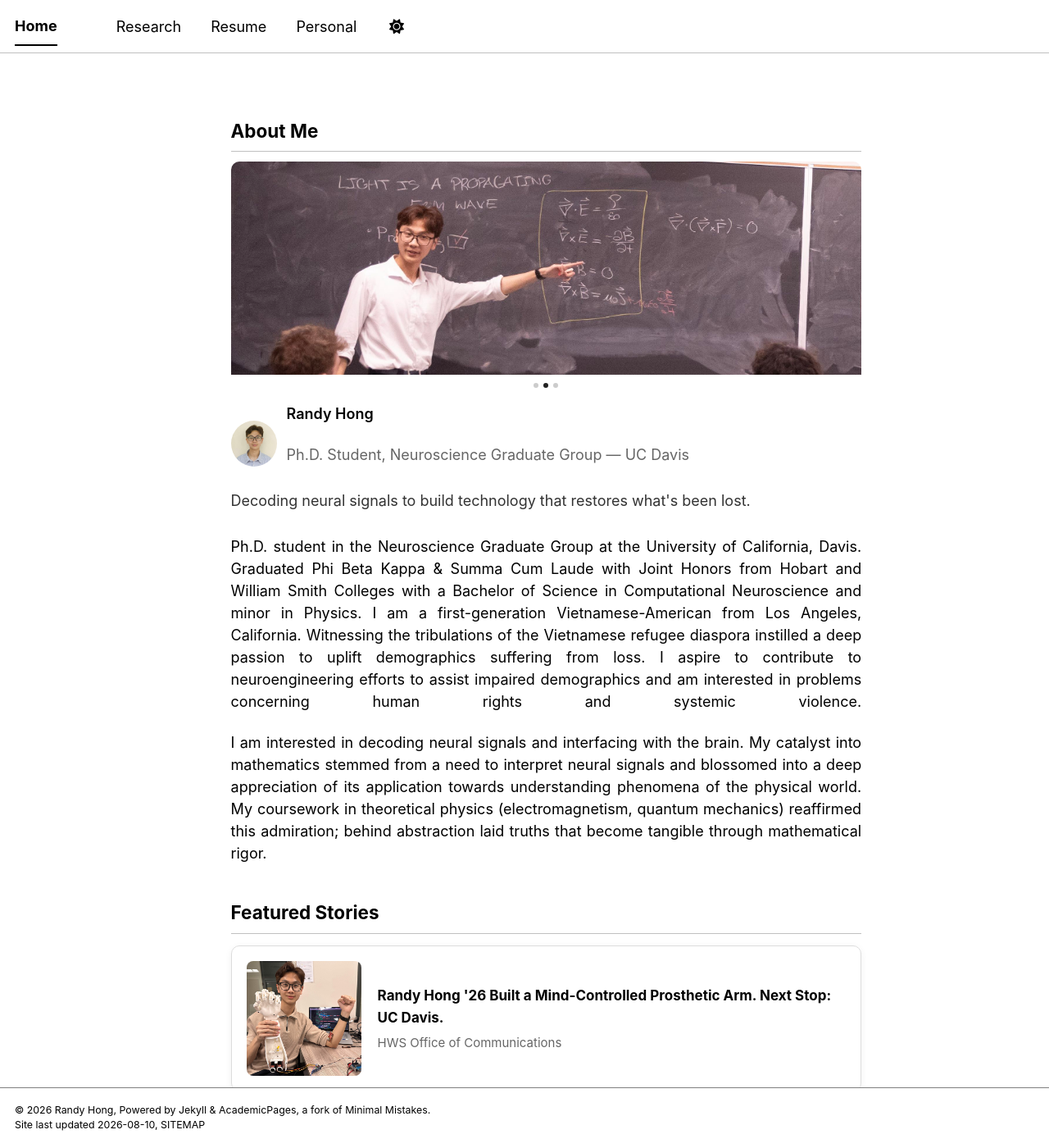
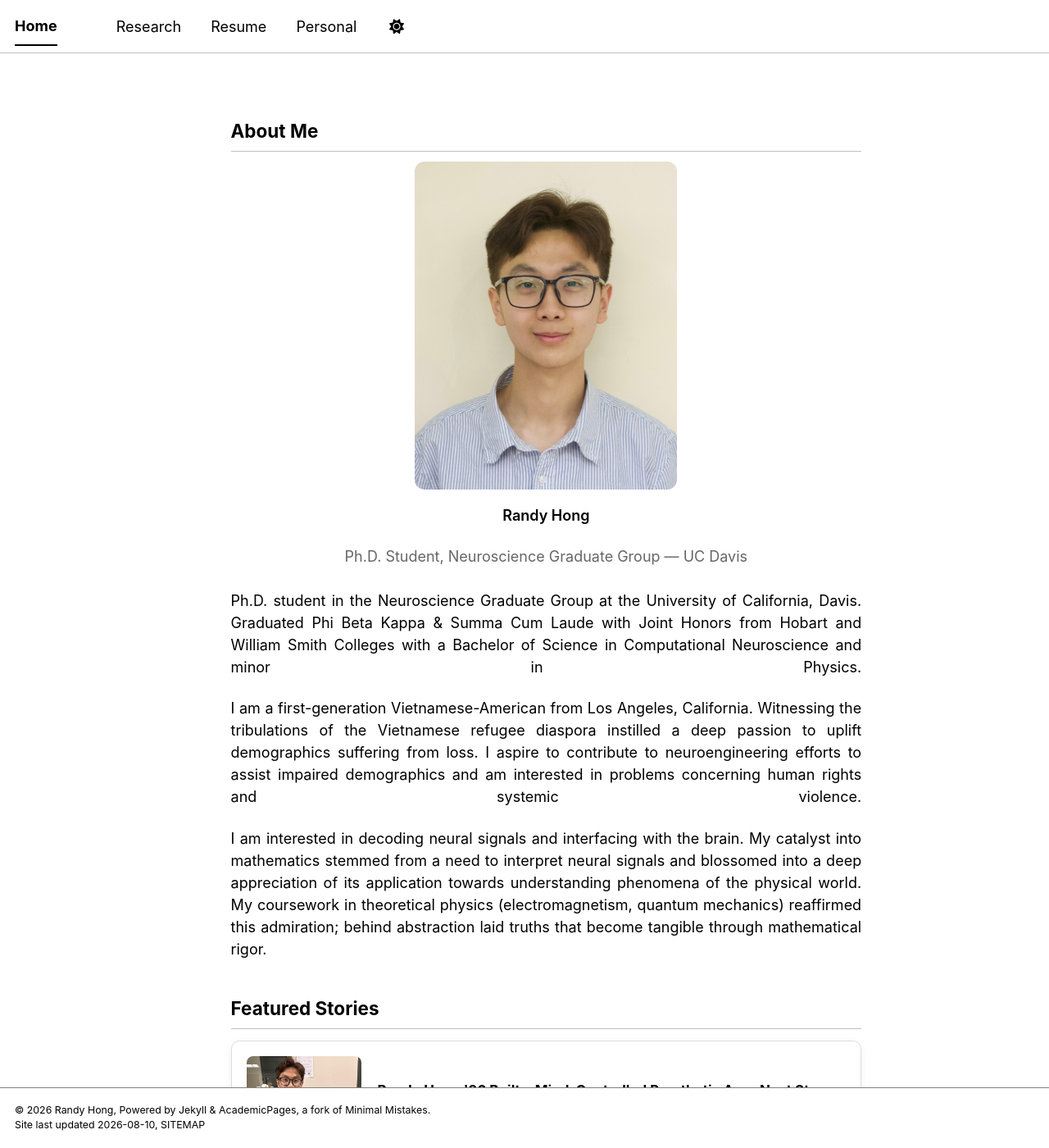
Before and after one commit to randyhongg/randyhongg.github.io, a Jekyll site: the page built from _pages/about.md, in a window 1280 px wide and 1400 px high. Shown: the whole window at 82% size. Built offline with Jekyll 4.4.1, drawn with Linux system fonts in a browser that asks for light colours; a style sheet for code colours, icons or effects is not loaded; some of the changed lines change nothing that is shown.

Commit message:
Update about.md

```diff
--- a/_pages/about.md
+++ b/_pages/about.md
@@ -27,66 +27,29 @@ redirect_from:
   box-shadow: 0 6px 16px rgba(0, 0, 0, 0.1);
   transform: translateY(-2px);
 }
-.carousel {
-  overflow: hidden;
-  border-radius: 10px;
-  margin-top: 6px;
+.profile-photo-wrap {
+  width: 100%;
+  max-width: 320px;
+  margin: 0 auto 18px;
 }
-.carousel-track {
-  display: flex;
-  transition: transform 0.5s ease;
-}
-.carousel-track img {
+.profile-photo {
   width: 100%;
-  flex-shrink: 0;
-  height: 260px;
+  aspect-ratio: 4 / 5;
   object-fit: cover;
-}
-.carousel-dots {
-  display: flex;
-  gap: 6px;
-  justify-content: center;
-  margin-top: 10px;
-}
-.carousel-dot {
-  width: 6px;
-  height: 6px;
-  border-radius: 50%;
-  background: #ccc;
-  cursor: pointer;
-}
-.carousel-dot.active {
-  background: #222;
-}
-.profile-strip {
-  display: flex;
-  align-items: center;
-  gap: 12px;
-  margin-top: 18px;
-  margin-bottom: 6px;
-}
-.profile-avatar {
-  width: 56px;
-  height: 56px;
-  border-radius: 50%;
-  object-fit: cover;
-  flex-shrink: 0;
+  border-radius: 12px;
+  display: block;
 }
 .profile-name {
-  font-size: 17px;
+  font-size: 19px;
   font-weight: 600;
   margin: 0;
+  text-align: center;
 }
 .profile-title {
-  font-size: 13px;
+  font-size: 14px;
   color: #666;
-  margin: 2px 0 0;
-}
-.profile-tagline {
-  font-size: 15px;
-  color: #333;
-  margin: 14px 0 0;
-  line-height: 1.6;
+  margin: 4px 0 0;
+  text-align: center;
 }
 .contact-links {
   display: flex;
@@ -142,74 +105,24 @@ redirect_from:
 
 <div class="reveal" markdown="1">
 
-<div class="carousel" id="photoCarousel">
-  <div class="carousel-track" id="carouselTrack">
-    <img src="../images/headshot.jpg" alt="Randy Hong headshot">
-    <img src="../images/holland.jpg" alt="Randy Hong receiving the Physics Holland Prize">
-    <img src="../images/prosthetic_pose.jpg" alt="Randy Hong with his mind-controlled prosthetic arm">
-  </div>
-  <div class="carousel-dots" id="carouselDots"></div>
+<div class="profile-photo-wrap">
+  <img class="profile-photo" src="../images/website_pfp.jpg" alt="Randy Hong">
 </div>
 
-<div class="profile-strip">
-  <img class="profile-avatar" src="../images/website_pfp.jpg" alt="Randy Hong">
-  <div>
-    <p class="profile-name">Randy Hong</p>
-    <p class="profile-title">Ph.D. Student, Neuroscience Graduate Group &mdash; UC Davis</p>
-  </div>
-</div>
-
-<p class="profile-tagline">Decoding neural signals to build technology that restores what's been lost.</p>
+<p class="profile-name">Randy Hong</p>
+<p class="profile-title">Ph.D. Student, Neuroscience Graduate Group &mdash; UC Davis</p>
 
 </div>
 
 <div class="reveal" style="text-align: justify; text-align-last: justify; margin-bottom: 2rem; margin-top: 1.5rem;" markdown="1">
 
-Ph.D. student in the Neuroscience Graduate Group at the University of California, Davis. Graduated Phi Beta Kappa & Summa Cum Laude with Joint Honors from Hobart and William Smith Colleges with a Bachelor of Science in Computational Neuroscience and minor in Physics. I am a first-generation Vietnamese-American from Los Angeles, California. Witnessing the tribulations of the Vietnamese refugee diaspora instilled a deep passion to uplift demographics suffering from loss. I aspire to contribute to neuroengineering efforts to assist impaired demographics and am interested in problems concerning human rights and systemic violence.
+Ph.D. student in the Neuroscience Graduate Group at the University of California, Davis. Graduated Phi Beta Kappa & Summa Cum Laude with Joint Honors from Hobart and William Smith Colleges with a Bachelor of Science in Computational Neuroscience and minor in Physics.
+
+I am a first-generation Vietnamese-American from Los Angeles, California. Witnessing the tribulations of the Vietnamese refugee diaspora instilled a deep passion to uplift demographics suffering from loss. I aspire to contribute to neuroengineering efforts to assist impaired demographics and am interested in problems concerning human rights and systemic violence.
 
 I am interested in decoding neural signals and interfacing with the brain. My catalyst into mathematics stemmed from a need to interpret neural signals and blossomed into a deep appreciation of its application towards understanding phenomena of the physical world. My coursework in theoretical physics (electromagnetism, quantum mechanics) reaffirmed this admiration; behind abstraction laid truths that become tangible through mathematical rigor.
 
 </div>
-
-<script>
-(function() {
-  const track = document.getElementById('carouselTrack');
-  const dotsContainer = document.getElementById('carouselDots');
-  const images = track.querySelectorAll('img');
-  let index = 0;
-  let timer;
-
-  images.forEach((_, i) => {
-    const dot = document.createElement('div');
-    dot.className = 'carousel-dot' + (i === 0 ? ' active' : '');
-    dot.addEventListener('click', () => goTo(i));
-    dotsContainer.appendChild(dot);
-  });
-  const dots = dotsContainer.querySelectorAll('.carousel-dot');
-
-  function goTo(i) {
-    index = i;
-    track.style.transform = 'translateX(-' + (index * 100) + '%)';
-    dots.forEach((d, di) => d.classList.toggle('active', di === index));
-  }
-
-  function next() {
-    goTo((index + 1) % images.length);
-  }
-
-  function start() {
-    timer = setInterval(next, 4000);
-  }
-  function stop() {
-    clearInterval(timer);
-  }
-
-  start();
-  const carousel = document.getElementById('photoCarousel');
-  carousel.addEventListener('mouseenter', stop);
-  carousel.addEventListener('mouseleave', start);
-})();
-</script>
 
 ## Featured Stories
 
```
